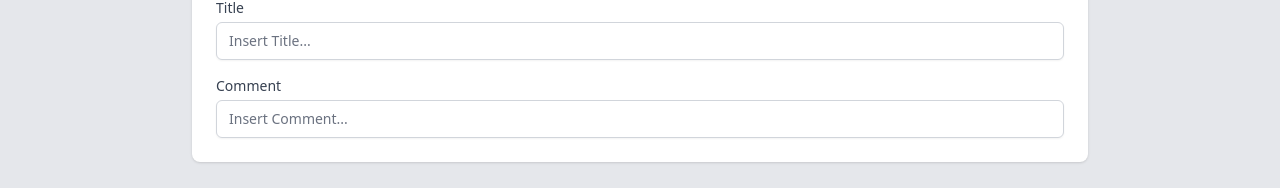
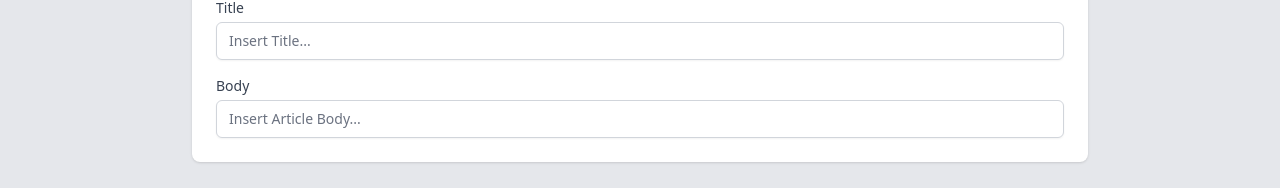
Before and after one commit to MiguelFranken/personal-website, a Next.js app: page / in a window 1280 px wide. Shown: the part 207-395 px from the top of the page. Built offline with nearby package versions, Linux system fonts and the light colour scheme.

Commit message:
Add article form

```diff
--- a/components/input/input.tsx
+++ b/components/input/input.tsx
@@ -7,12 +7,14 @@ export interface InputProps {
   label?: string;
   className?: string;
   onChange?: ChangeEventHandler<HTMLInputElement>;
+  value?: string;
 }
 
 const input: FC<InputProps> = ({
   label,
   placeholder,
   onChange,
+  value,
   className: passedClassName,
   ...props
 }) => {
@@ -32,6 +34,7 @@ const input: FC<InputProps> = ({
           id={id}
           className={className}
           onChange={onChange}
+          value={value}
           placeholder={placeholder ?? "Placeholder..."}
           {...props}
         />
--- a/pages/index.tsx
+++ b/pages/index.tsx
@@ -2,22 +2,30 @@ import Head from "next/head";
 import Layout from "@/components/layout";
 import Card from "@/components/card/card";
 import Input from "@/components/input/input";
-import { useContext } from "react";
+import { useContext, useState } from "react";
 import { ArticlesContext } from "@/pages/store";
 
 export default function Home() {
   const { dispatch } = useContext(ArticlesContext);
+  const [titleState, setTitle] = useState("");
+  const [bodyState, setBody] = useState("");
+
+  const resetForm = () => {
+    setTitle("");
+    setBody("");
+  };
 
   const addArticle = () => {
     dispatch({
       type: "ADD_ARTICLE",
       payload: {
-        title: "Title 3",
-        body: "Body 3",
+        title: titleState,
+        body: bodyState,
         datetime: "2020-01-29",
         date: "Jan 29, 2020",
       },
     });
+    resetForm();
   };
 
   return (
@@ -29,8 +37,18 @@ export default function Home() {
       <Layout>
         <Card title="Add Article" actionTitle="Save" onClick={addArticle}>
           <div className="flex flex-col gap-4">
-            <Input label="Title" placeholder="Insert Title..." />
-            <Input label="Comment" placeholder="Insert Comment..." />
+            <Input
+              label="Title"
+              placeholder="Insert Title..."
+              value={titleState}
+              onChange={(event) => setTitle(event.target.value)}
+            />
+            <Input
+              label="Body"
+              placeholder="Insert Article Body..."
+              value={bodyState}
+              onChange={(event) => setBody(event.target.value)}
+            />
           </div>
         </Card>
       </Layout>
```
